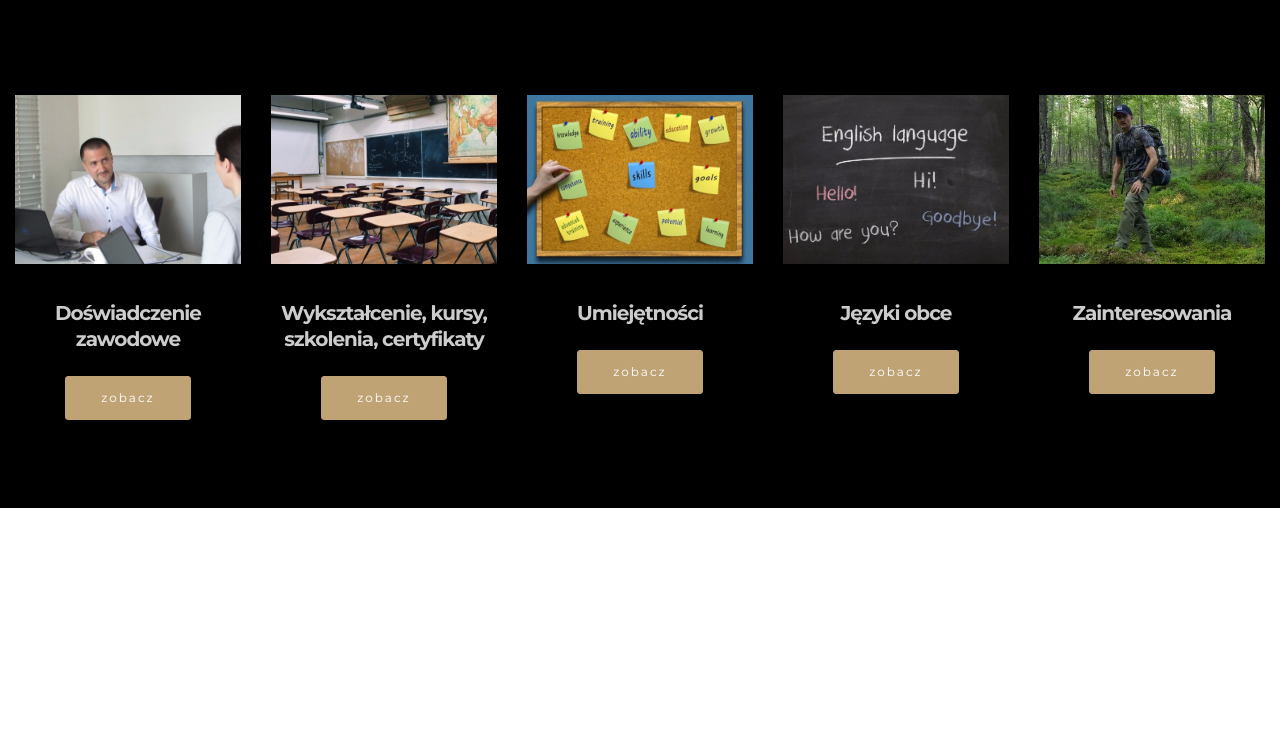
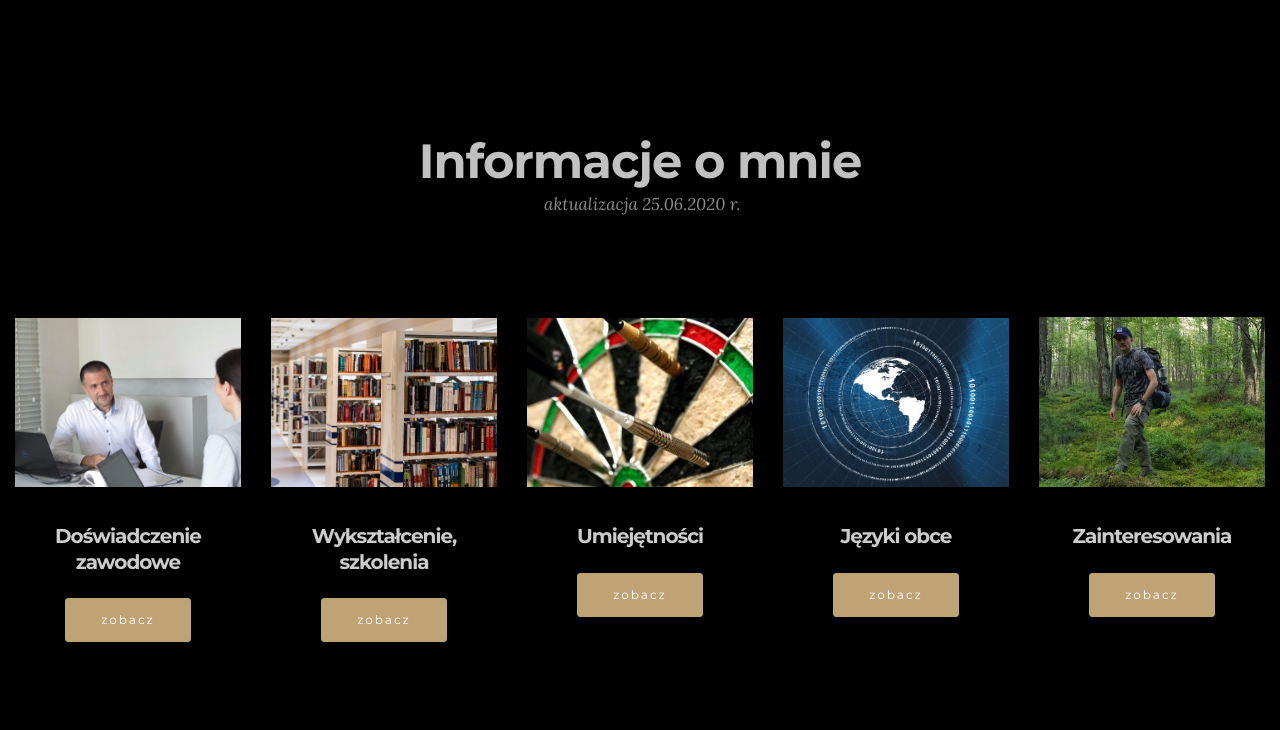
Before and after one commit to Piotr-Iwanicki/Piotr-Iwanicki.github.io, a plain HTML site: page index.html in a window 1280 px wide. Shown: the part 1275-2005 px from the top of the page. Before the commit the page ends 1783 px from the top, so only its background shows below. Drawn offline with Linux system fonts and the light colour scheme.

Commit message:
create github pages

```diff
--- a/assets/mobirise/css/mbr-additional.css
+++ b/assets/mobirise/css/mbr-additional.css
@@ -525,19 +525,27 @@ section.form .container {
   font-size: 36px;
 }
 #header1-0 .mbr-section-title {
-  font-size: 48px;
+  font-size: 60px;
   color: #efefef;
+  text-align: left;
 }
 #header1-0 .mbr-section-lead {
   color: #c1c1c1;
 }
 #msg-box2-x .mbr-section-title {
-  color: #fff;
+  color: #cccccc;
 }
 #msg-box2-x .mbr-section-subtitle {
-  color: #cccccc;
+  color: #c1c1c1;
   font-size: 20px;
   font-family: 'Raleway', sans-serif;
+}
+#header3-z .mbr-section-title,
+#header3-z .mbr-section-subtitle {
+  text-align: center;
+}
+#header3-z .mbr-section-title {
+  color: #c1c1c1;
 }
 #features3-y H4 {
   color: #cccccc;
--- a/index.html
+++ b/index.html
@@ -26,7 +26,7 @@
 
 </head>
 <body>
-  <section id="ext_menu-t" data-rv-view="0">
+  <section id="ext_menu-t" data-rv-view="13">
 
     <nav class="navbar navbar-dropdown transparent navbar-fixed-top bg-color">
         <div class="container">
@@ -59,7 +59,7 @@
 
 </section>
 
-<section class="engine"><a href="https://mobirise.info/n">simple site templates</a></section><section class="mbr-section mbr-section-hero mbr-section-full mbr-section-with-arrow mbr-after-navbar" id="header1-0" data-rv-view="2" style="background-image: url(assets/images/img-foto1-color-fullsize-agf-3-2000x1500.jpeg);">
+<section class="engine"><a href="https://mobirise.info/k">how to develop free website</a></section><section class="mbr-section mbr-section-hero mbr-section-full mbr-section-with-arrow mbr-after-navbar" id="header1-0" data-rv-view="15" style="background-image: url(assets/images/img-foto1-color-fullsize-agf-3-2000x1500.jpeg);">
 
     <div class="mbr-overlay" style="opacity: 0.4; background-color: rgb(0, 0, 0);"></div>
 
@@ -69,7 +69,7 @@
             <div class="row">
                 <div class="mbr-section col-md-10">
 
-                    <h1 class="mbr-section-title display-1">Witam serdecznie <br>na mojej stronie</h1>
+                    <h1 class="mbr-section-title display-1">Witam serdecznie <br>&nbsp;na mojej stronie<br><br><br></h1>
 
 
                 </div>
@@ -81,7 +81,7 @@
 
 </section>
 
-<section class="mbr-info mbr-section mbr-section-md-padding" id="msg-box2-x" data-rv-view="5" style="background-color: rgb(0, 0, 0); padding-top: 60px; padding-bottom: 60px;">
+<section class="mbr-info mbr-section mbr-section-md-padding" id="msg-box2-x" data-rv-view="18" style="background-color: rgb(0, 0, 0); padding-top: 90px; padding-bottom: 90px;">
 
 
     <div class="container">
@@ -109,7 +109,18 @@
     </div>
 </section>
 
-<section class="mbr-cards mbr-section mbr-section-nopadding" id="features3-y" data-rv-view="8" style="background-color: rgb(0, 0, 0);">
+<section class="mbr-section mbr-section__container article" id="header3-z" data-rv-view="21" style="background-color: rgb(0, 0, 0); padding-top: 60px; padding-bottom: 20px;">
+    <div class="container">
+        <div class="row">
+            <div class="col-xs-12">
+                <h3 class="mbr-section-title display-2">Informacje o mnie</h3>
+                <p class="mbr-section-subtitle">&nbsp;aktualizacja 25.06.2020 r.</p>
+            </div>
+        </div>
+    </div>
+</section>
+
+<section class="mbr-cards mbr-section mbr-section-nopadding" id="features3-y" data-rv-view="23" style="background-color: rgb(0, 0, 0);">
 
 
 
@@ -130,9 +141,9 @@
         <div class="mbr-cards-col col-xs-12 col-lg-2" style="padding-top: 80px; padding-bottom: 80px;">
             <div class="container">
                 <div class="card cart-block">
-                    <div class="card-img"><img src="assets/images/mbr-600x429.jpeg" class="card-img-top"></div>
+                    <div class="card-img"><img src="assets/images/mbr-1-600x400.jpeg" class="card-img-top"></div>
                     <div class="card-block">
-                        <h4 class="card-title">Wykształcenie, kursy, szkolenia, certyfikaty</h4>
+                        <h4 class="card-title">Wykształcenie, szkolenia</h4>
 
 
                         <div class="card-btn"><a href="https://mobirise.com" class="btn btn-primary">zobacz</a></div>
@@ -143,7 +154,7 @@
         <div class="mbr-cards-col col-xs-12 col-lg-2" style="padding-top: 80px; padding-bottom: 80px;">
             <div class="container">
                 <div class="card cart-block">
-                    <div class="card-img"><img src="assets/images/mbr-600x451.jpeg" class="card-img-top"></div>
+                    <div class="card-img"><img src="assets/images/mbr-600x285.jpeg" class="card-img-top"></div>
                     <div class="card-block">
                         <h4 class="card-title">Umiejętności</h4>
 
@@ -156,7 +167,7 @@
         <div class="mbr-cards-col col-xs-12 col-lg-2" style="padding-top: 80px; padding-bottom: 80px;">
             <div class="container">
                 <div class="card cart-block">
-                    <div class="card-img"><img src="assets/images/mbr-600x386.jpeg" class="card-img-top"></div>
+                    <div class="card-img"><img src="assets/images/mbr-600x424.jpeg" class="card-img-top"></div>
                     <div class="card-block">
                         <h4 class="card-title">Języki obce</h4>
 
```
Also changed, not shown: assets/images/hashes.json (+1 -1 lines), assets/images/mbr-1-600x400.jpeg (added), assets/images/mbr-600x285.jpeg (added), assets/images/mbr-600x424.jpeg (added), 1 other file.
